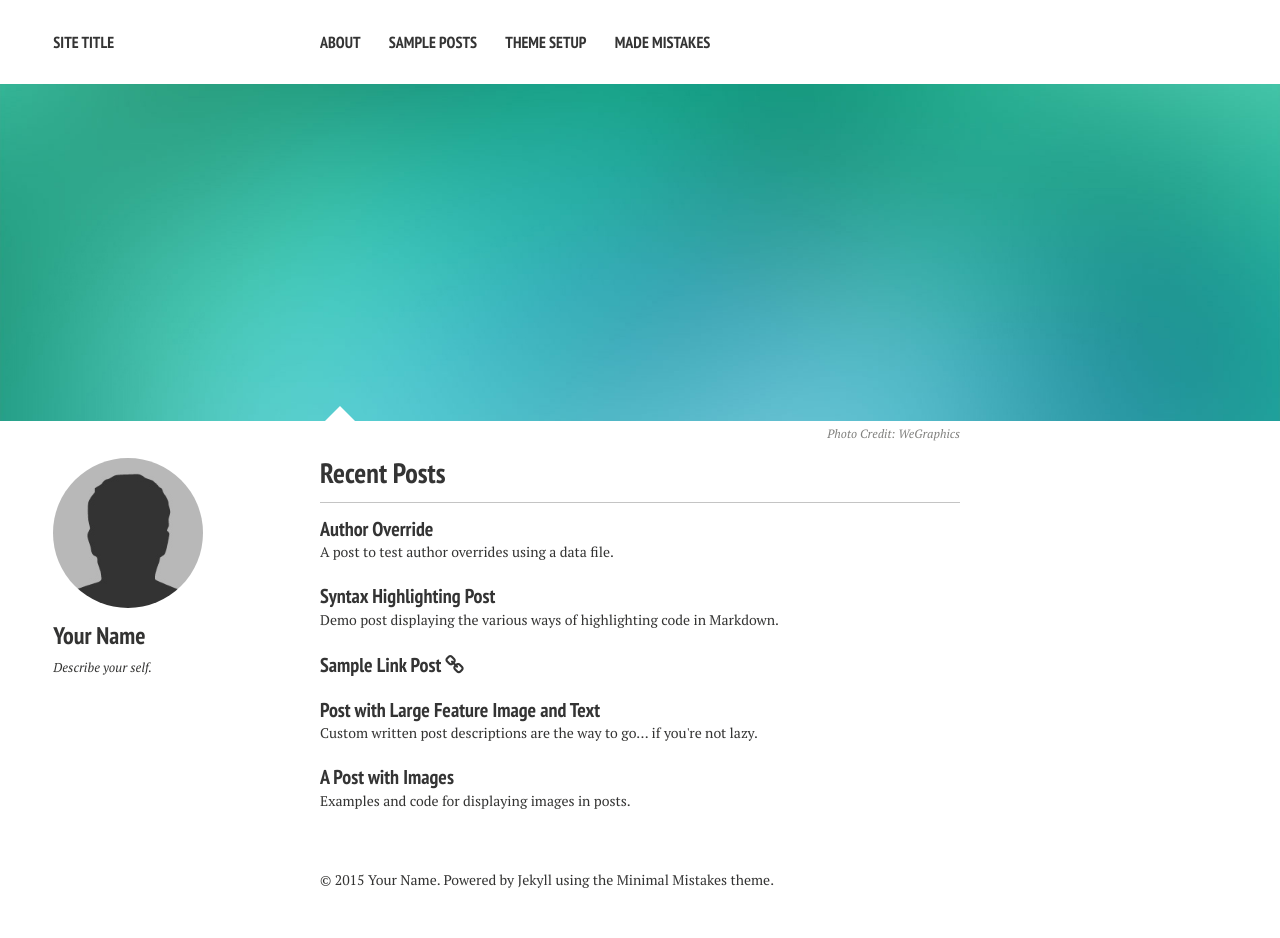
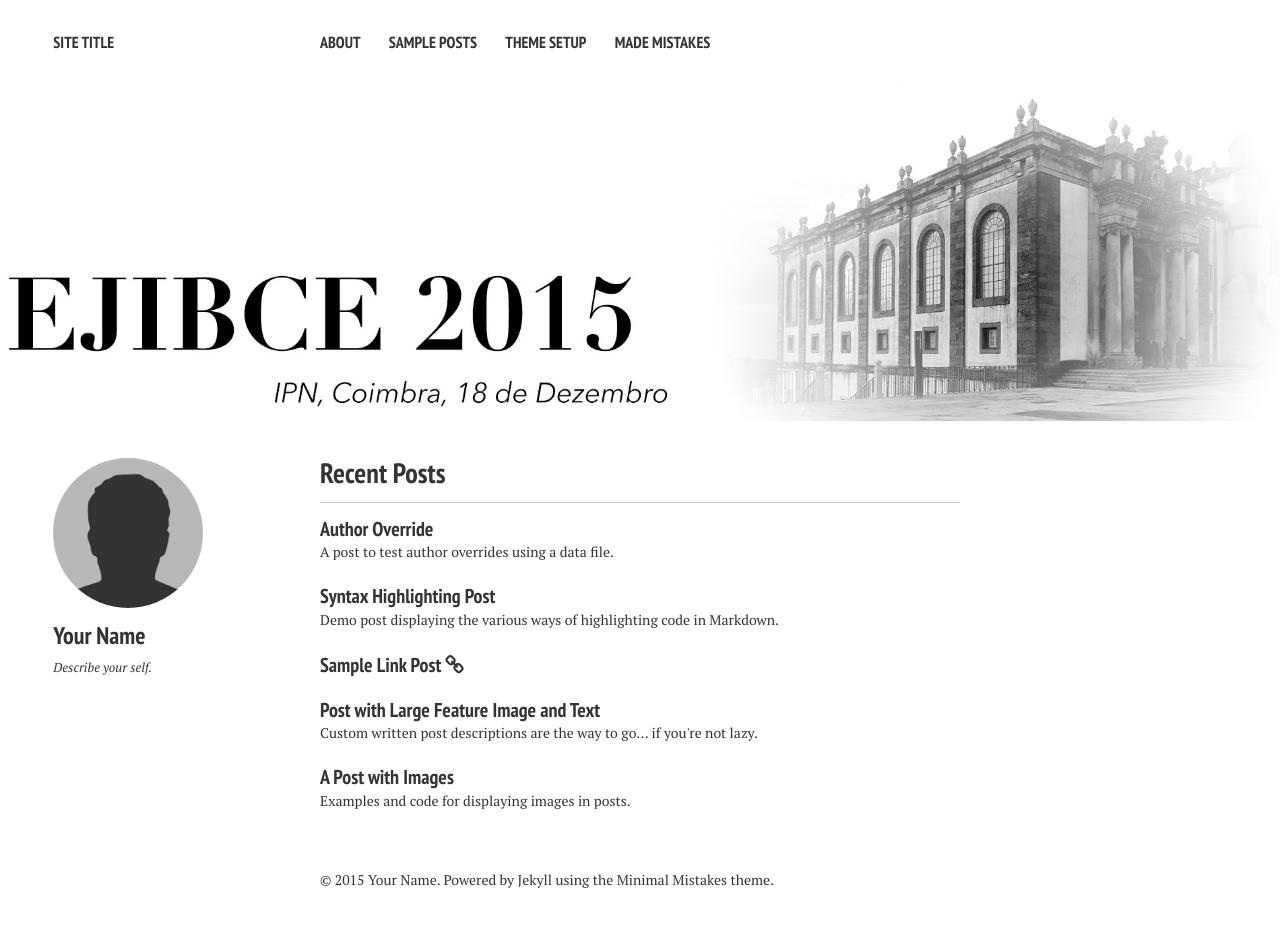
Before and after one commit to ejibce/ejibce.github.io, a Jekyll site: the page built from index.md, in a window 1280 px wide. Built offline with Jekyll 4.4.1, drawn with Linux system fonts in a browser that asks for light colours; nearby versions of some CDN libraries; some of the changed lines change nothing that is shown.

Commit message:
Stripped down home page. Initial version

```diff
--- a/index.md
+++ b/index.md
@@ -1,9 +1,7 @@
 ---
 layout: home
-excerpt: "A minimal Jekyll theme for your blog by designer Michael Rose."
-tags: [Jekyll, theme, responsive, blog, template]
+excerpt: "Página Inicial do site para o Encontro de Jovens Investigadores em Biologia Computacional Estrutural"
+tags: [EJIBCE, FCT, SPB, ANBIOQ, IPN, BSIM2]
 image:
-  feature: sample-image-1.jpg
-  credit: WeGraphics
-  creditlink: http://wegraphics.net/downloads/free-ultimate-blurred-background-pack/
+  feature: feature-1.jpg
 ---
```
